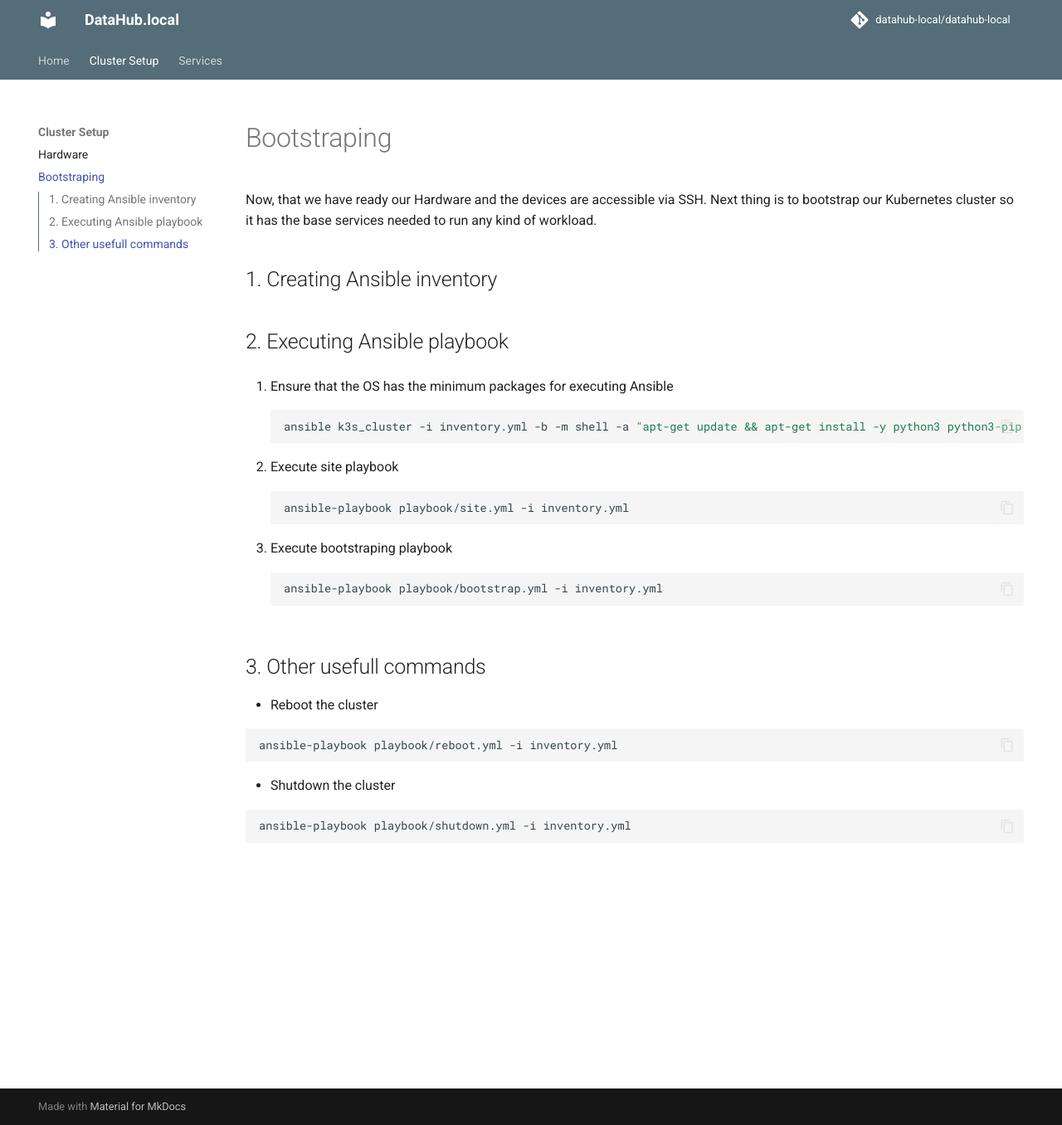
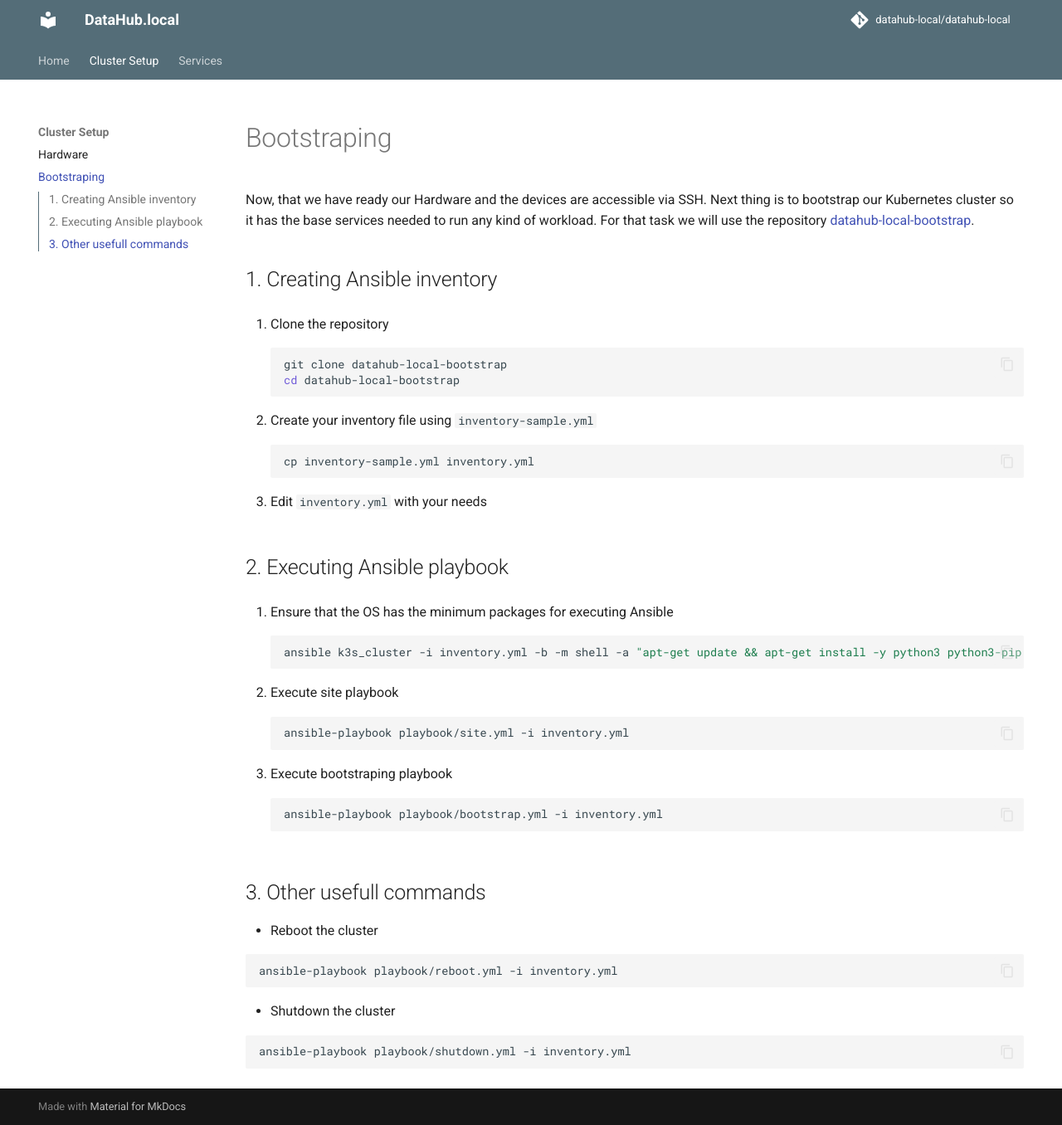
Before and after one commit to datahub-local/datahub-local, an MkDocs documentation site: the page built from docs/cluster_setup/bootstrapping.md, in a window 1280 px wide and 1356 px high. Shown: the whole window at 83% size. Built offline with MkDocs 1.6.1 and Material for MkDocs 9.7.7, drawn with Linux system fonts in a browser that asks for light colours; comment, search, counter and statistics services are not loaded.

Commit message:
fix: add more details to Bootstraping

````diff
--- a/docs/cluster_setup/bootstrapping.md
+++ b/docs/cluster_setup/bootstrapping.md
@@ -1,9 +1,23 @@
 # Bootstraping
 
-Now, that we have ready our Hardware and the devices are accessible via SSH. Next thing is to bootstrap our Kubernetes cluster so it has the base services needed to run any kind of workload.
-
+Now, that we have ready our Hardware and the devices are accessible via SSH. Next thing is to bootstrap our Kubernetes cluster so it has the base services needed to run any kind of workload. For that task we will use the repository [datahub-local-bootstrap](https://github.com/datahub-local/datahub-local-bootstrap).
 
 ## 1. Creating Ansible inventory
+
+1. Clone the repository
+
+    ```bash
+    git clone datahub-local-bootstrap
+    cd datahub-local-bootstrap
+    ```
+
+2. Create your inventory file using ```inventory-sample.yml```
+
+    ```bash
+    cp inventory-sample.yml inventory.yml
+    ```
+
+3. Edit ```inventory.yml``` with your needs
 
 
 ## 2. Executing Ansible playbook
--- a/mkdocs.yml
+++ b/mkdocs.yml
@@ -56,4 +56,4 @@ nav:
       - cluster_setup/hardware.md
       - cluster_setup/bootstrapping.md
   - Services:
-      - service/core.md
+      - services/core.md
````
Also changed, not shown: docs/services/core.md (+2 -3 lines).
